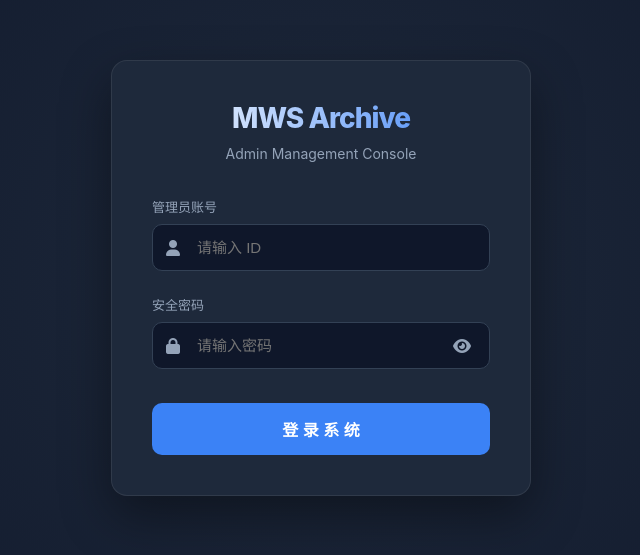
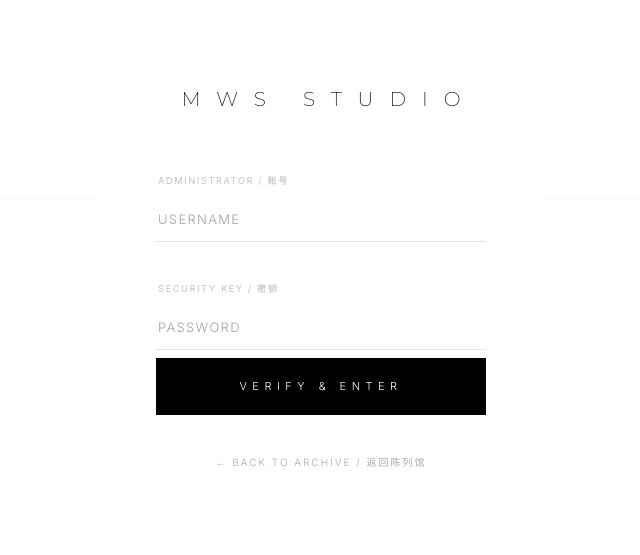
Before and after one commit to bapingufran-netizen/mws-archive, a website: page admin-login.html in a window 1280 px wide. Shown: the part 122-677 px from the top of the page, without its empty margins (319-959 px from the left). Drawn offline with nearby package versions, Linux system fonts and the light colour scheme.

Commit message:
Update admin-login.html

```diff
--- a/admin-login.html
+++ b/admin-login.html
@@ -1,273 +1,202 @@
 <!DOCTYPE html>
-<html lang="zh-CN">
+<html lang="zh">
 <head>
     <meta charset="UTF-8">
     <meta name="viewport" content="width=device-width, initial-scale=1.0">
-    <title>管理员登录 - MWS Archive</title>
-    <link rel="stylesheet" href="https://cdnjs.cloudflare.com/ajax/libs/font-awesome/6.0.0/css/all.min.css">
+    <title>MWS ARCHIVE | 管理员认证</title>
+    <script src="https://cdn.tailwindcss.com"></script>
+    <link rel="stylesheet" href="https://cdnjs.cloudflare.com/ajax/libs/animate.css/4.1.1/animate.min.css"/>
     <style>
+        @import url('https://fonts.googleapis.com/css2?family=Montserrat:wght@200;300;400&family=Inter:wght@200;300&display=swap');
+
         :root {
-            --primary-blue: #3b82f6;
-            --primary-hover: #2563eb;
-            --bg-dark: #0f172a;
-            --card-bg: #1e293b;
-            --text-main: #f8fafc;
-            --text-dim: #94a3b8;
-            --input-bg: #0f172a;
-            --error-red: #ef4444;
-        }
-
-        /* 入场动画 */
-        @keyframes fadeInDown {
-            from { opacity: 0; transform: translateY(-20px); }
-            to { opacity: 1; transform: translateY(0); }
-        }
-
-        /* 抖动动画（登录失败时触发） */
-        @keyframes shake {
-            0%, 100% { transform: translateX(0); }
-            25% { transform: translateX(-6px); }
-            75% { transform: translateX(6px); }
+            --mws-black: #000000;
+            --mws-white: #ffffff;
+            --mws-gray: #f2f2f2;
         }
 
         body {
-            margin: 0;
-            padding: 0;
+            font-family: 'Inter', sans-serif;
+            background-color: var(--mws-white);
+            color: var(--mws-black);
+            overflow: hidden;
+            height: 100vh;
             display: flex;
+            align-items: center;
             justify-content: center;
-            align-items: center;
-            min-height: 100vh;
-            background-color: var(--bg-dark);
-            background: radial-gradient(circle at center, #1e293b 0%, #0f172a 100%);
-            font-family: 'Inter', -apple-system, system-ui, sans-serif;
-            color: var(--text-main);
+        }
+
+        /* 背景艺术效果：极淡的装饰线条 */
+        .bg-line {
+            position: absolute;
+            background: #000;
+            opacity: 0.03;
+            z-index: 0;
+        }
+
+        .login-card {
+            width: 100%;
+            max-width: 450px;
+            padding: 80px 60px;
+            background: #fff;
+            position: relative;
+            z-index: 10;
+            text-align: center;
+        }
+
+        .logo-area {
+            font-family: 'Montserrat', sans-serif;
+            font-size: 20px;
+            font-weight: 200;
+            letter-spacing: 0.8em;
+            text-transform: uppercase;
+            margin-bottom: 60px;
+            margin-left: 0.8em;
+        }
+
+        .input-group {
+            position: relative;
+            margin-bottom: 40px;
+            text-align: left;
+        }
+
+        .input-group label {
+            font-size: 9px;
+            font-weight: 700;
+            letter-spacing: 0.2em;
+            text-transform: uppercase;
+            color: #ccc;
+            display: block;
+            margin-bottom: 10px;
+            margin-left: 2px;
+        }
+
+        .mws-input {
+            width: 100%;
+            border: none;
+            border-bottom: 1px solid #e5e5e5;
+            padding: 12px 2px;
+            font-size: 13px;
+            font-weight: 300;
+            letter-spacing: 0.1em;
+            outline: none;
+            transition: border-color 0.5s cubic-bezier(0.19, 1, 0.22, 1);
+        }
+
+        .mws-input:focus {
+            border-color: var(--mws-black);
+        }
+
+        .btn-login {
+            width: 100%;
+            background: var(--mws-black);
+            color: var(--mws-white);
+            padding: 20px;
+            font-size: 11px;
+            font-weight: 400;
+            letter-spacing: 0.5em;
+            text-transform: uppercase;
+            margin-top: 30px;
+            transition: all 0.4s;
+            position: relative;
             overflow: hidden;
         }
 
-        .login-container {
-            width: 100%;
-            max-width: 420px;
-            padding: 20px;
-            animation: fadeInDown 0.6s ease-out;
+        .btn-login:hover {
+            opacity: 0.8;
+            letter-spacing: 0.6em;
         }
 
-        .login-card {
-            background: var(--card-bg);
-            padding: 40px;
-            border-radius: 16px;
-            box-shadow: 0 20px 50px rgba(0, 0, 0, 0.4);
-            border: 1px solid rgba(255, 255, 255, 0.08);
-            transition: border-color 0.3s ease;
+        .back-home {
+            margin-top: 40px;
+            font-size: 10px;
+            letter-spacing: 0.2em;
+            text-transform: uppercase;
+            color: #aaa;
+            text-decoration: none;
+            display: inline-block;
+            transition: 0.3s;
         }
 
-        .brand-header {
-            text-align: center;
-            margin-bottom: 35px;
+        .back-home:hover {
+            color: #000;
         }
 
-        .brand-header h1 {
-            font-size: 28px;
-            font-weight: 800;
-            margin: 0;
-            letter-spacing: -1px;
-            background: linear-gradient(to right, #fff, #3b82f6);
-            -webkit-background-clip: text;
-            -webkit-text-fill-color: transparent;
-        }
-
-        .brand-header p {
-            color: var(--text-dim);
-            font-size: 14px;
-            margin-top: 10px;
-        }
-
-        .input-group {
-            margin-bottom: 24px;
-        }
-
-        .input-group label {
-            display: block;
-            margin-bottom: 8px;
-            font-size: 13px;
-            color: var(--text-dim);
-        }
-
-        .input-wrapper {
-            position: relative;
-        }
-
-        .input-wrapper i.prefix-icon {
-            position: absolute;
-            left: 14px;
-            top: 50%;
-            transform: translateY(-50%);
-            color: var(--text-dim);
-            transition: color 0.2s;
-            pointer-events: none;
-        }
-
-        .input-wrapper input {
-            width: 100%;
-            padding: 14px 14px 14px 44px;
-            background: var(--input-bg);
-            border: 1px solid #334155;
-            border-radius: 10px;
-            color: white;
-            font-size: 15px;
-            box-sizing: border-box;
-            transition: all 0.2s ease;
-        }
-
-        .input-wrapper input:focus {
-            outline: none;
-            border-color: var(--primary-blue);
-            box-shadow: 0 0 0 4px rgba(59, 130, 246, 0.15);
-        }
-
-        .input-wrapper input:focus + i.prefix-icon {
-            color: var(--primary-blue);
-        }
-
-        .toggle-password {
-            position: absolute;
-            right: 14px;
-            top: 50%;
-            transform: translateY(-50%);
-            cursor: pointer;
-            color: var(--text-dim);
-            padding: 5px;
-            transition: color 0.2s;
-        }
-
-        .toggle-password:hover {
-            color: var(--text-main);
-        }
-
-        .login-btn {
-            width: 100%;
-            padding: 14px;
-            background: var(--primary-blue);
-            color: white;
-            border: none;
-            border-radius: 10px;
-            font-size: 16px;
-            font-weight: 600;
-            cursor: pointer;
-            transition: all 0.2s;
-            margin-top: 10px;
-        }
-
-        .login-btn:hover {
-            background: var(--primary-hover);
-            transform: translateY(-1px);
-        }
-
-        .login-btn:disabled {
-            background: #475569;
-            cursor: not-allowed;
-        }
-
-        .error-msg {
-            background: rgba(239, 68, 68, 0.15);
-            color: var(--error-red);
-            padding: 12px;
-            border-radius: 8px;
-            font-size: 13px;
-            margin-bottom: 20px;
-            display: none;
-            text-align: center;
-            border: 1px solid rgba(239, 68, 68, 0.2);
+        /* 响应式适配 */
+        @media (max-width: 640px) {
+            .login-card { padding: 60px 30px; }
         }
     </style>
 </head>
 <body>
 
-<div class="login-container">
-    <div class="login-card">
-        <div class="brand-header">
-            <h1>MWS Archive</h1>
-            <p>Admin Management Console</p>
-        </div>
+    <div class="bg-line w-[1px] h-full left-[20%]"></div>
+    <div class="bg-line w-full h-[1px] top-[40%]"></div>
 
-        <div id="errorMessage" class="error-msg">
-            <i class="fas fa-exclamation-circle"></i> <span>用户名或密码错误</span>
-        </div>
+    <main class="login-card animate__animated animate__fadeIn">
+        <div class="logo-area">MWS Studio</div>
 
-        <form id="loginForm" autocomplete="off">
+        <div class="space-y-2">
             <div class="input-group">
-                <label for="username">管理员账号</label>
-                <div class="input-wrapper">
-                    <input type="text" id="username" placeholder="请输入 ID" required>
-                    <i class="fas fa-user prefix-icon"></i>
-                </div>
+                <label>Administrator / 账号</label>
+                <input type="text" id="admin-user" class="mws-input" placeholder="USERNAME" autocomplete="off">
             </div>
 
             <div class="input-group">
-                <label for="password">安全密码</label>
-                <div class="input-wrapper">
-                    <input type="password" id="password" placeholder="请输入密码" required>
-                    <i class="fas fa-lock prefix-icon"></i>
-                    <i class="fas fa-eye toggle-password" id="eyeIcon"></i>
-                </div>
+                <label>Security Key / 密钥</label>
+                <input type="password" id="admin-pass" class="mws-input" placeholder="PASSWORD">
             </div>
 
-            <button type="submit" class="login-btn" id="submitBtn">登 录 系 统</button>
-        </form>
-    </div>
-</div>
+            <button onclick="handleAdminLogin()" class="btn-login">
+                Verify & Enter
+            </button>
+        </div>
 
-<script>
-    const loginForm = document.getElementById('loginForm');
-    const eyeIcon = document.getElementById('eyeIcon');
-    const passwordInput = document.getElementById('password');
-    const errorMsg = document.getElementById('errorMessage');
-    const btn = document.getElementById('submitBtn');
+        <a href="index.html" class="back-home">← Back to Archive / 返回陈列馆</a>
+    </main>
 
-    // 1. 切换密码可见性逻辑
-    eyeIcon.addEventListener('click', () => {
-        const type = passwordInput.getAttribute('type') === 'password' ? 'text' : 'password';
-        passwordInput.setAttribute('type', type);
-        eyeIcon.classList.toggle('fa-eye');
-        eyeIcon.classList.toggle('fa-eye-slash');
-    });
+    <script>
+        // 保持你原有的逻辑，仅优化交互反馈
+        async function handleAdminLogin() {
+            const user = document.getElementById('admin-user').value;
+            const pass = document.getElementById('admin-pass').value;
 
-    // 2. 登录逻辑处理
-    loginForm.addEventListener('submit', (e) => {
-        e.preventDefault();
+            if (!user || !pass) {
+                alert("请填写完整的管理凭证");
+                return;
+            }
 
-        const user = document.getElementById('username').value;
-        const pass = document.getElementById('password').value;
+            // 这里对接你原本的 server.js 登录逻辑
+            try {
+                const res = await fetch('/api/login', {
+                    method: 'POST',
+                    headers: { 'Content-Type': 'application/json' },
+                    body: JSON.stringify({ email: user, pass: pass })
+                });
 
-        // UI 反馈
-        btn.disabled = true;
-        btn.innerText = '正在验证...';
-        errorMsg.style.display = 'none';
+                const data = await res.json();
 
-        // 模拟网络请求延迟
-        setTimeout(() => {
-            if (user === 'admin' && pass === '123456') {
-                // 存储认证状态
-                localStorage.setItem('mws_auth_status', 'authorized');
-                localStorage.setItem('login_time', Date.now());
+                if (data.success && data.user.role === 'admin') {
+                    // 存储管理员状态
+                    localStorage.setItem('mws_user', JSON.stringify(data.user));
+                    // 成功动效
+                    document.querySelector('.login-card').classList.add('animate__fadeOutUp');
+                    setTimeout(() => {
+                        window.location.href = 'admin-console.html';
+                    }, 500);
+                } else {
+                    alert("权限不足或密码错误 / ACCESS DENIED");
+                }
+            } catch (err) {
+                console.error("认证异常", err);
+                alert("系统连接异常，请检查后端状态");
+            }
+        }
 
-                // 登录成功跳转
-                window.location.href = 'admin-console.html';
-            } else {
-                // 登录失败处理
-                errorMsg.style.display = 'block';
-                btn.disabled = false;
-                btn.innerText = '登 录 系 统';
-
-                // 触发抖动动画
-                const card = document.querySelector('.login-card');
-                card.style.animation = 'none';
-                // 强制重绘触发动画
-                void card.offsetWidth;
-                card.style.animation = 'shake 0.4s ease-in-out';
-            }
-        }, 600);
-    });
-</script>
-
+        // 监听回车
+        document.addEventListener('keydown', (e) => {
+            if (e.key === 'Enter') handleAdminLogin();
+        });
+    </script>
 </body>
 </html>
```
